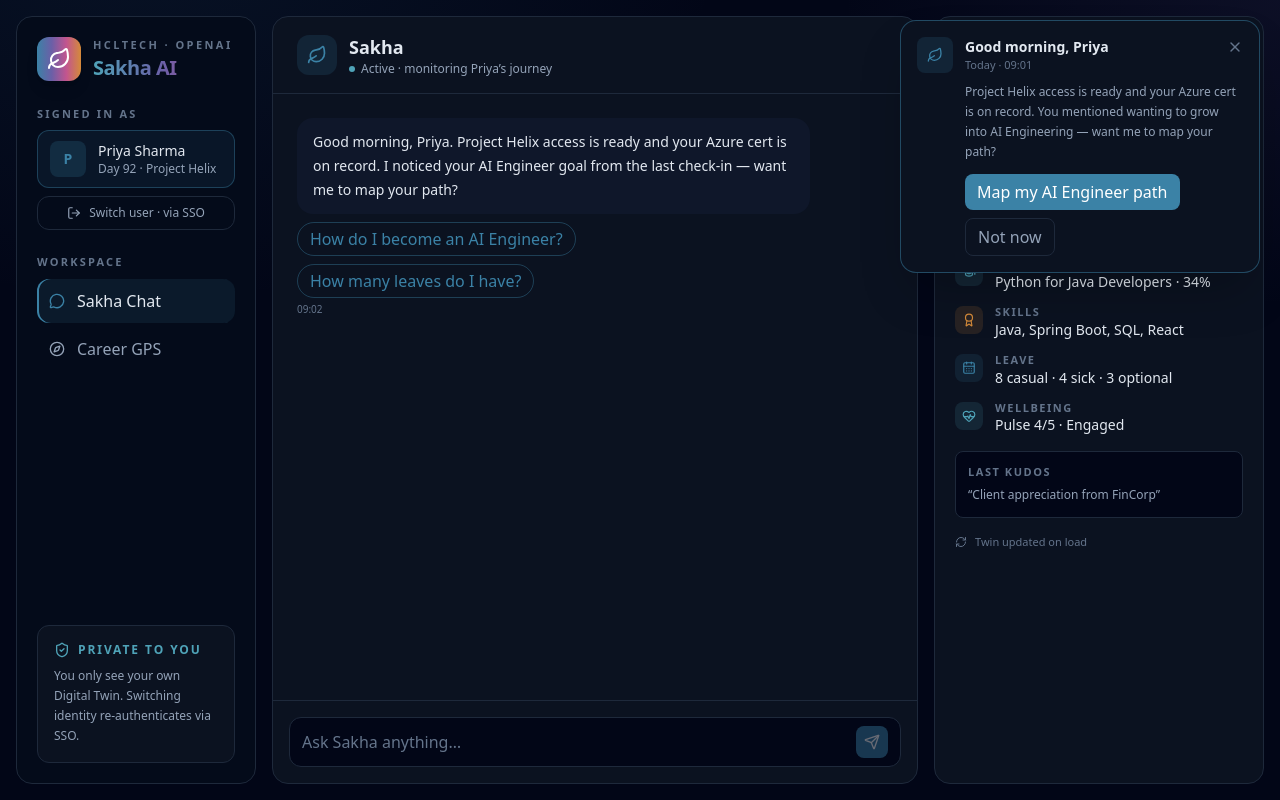
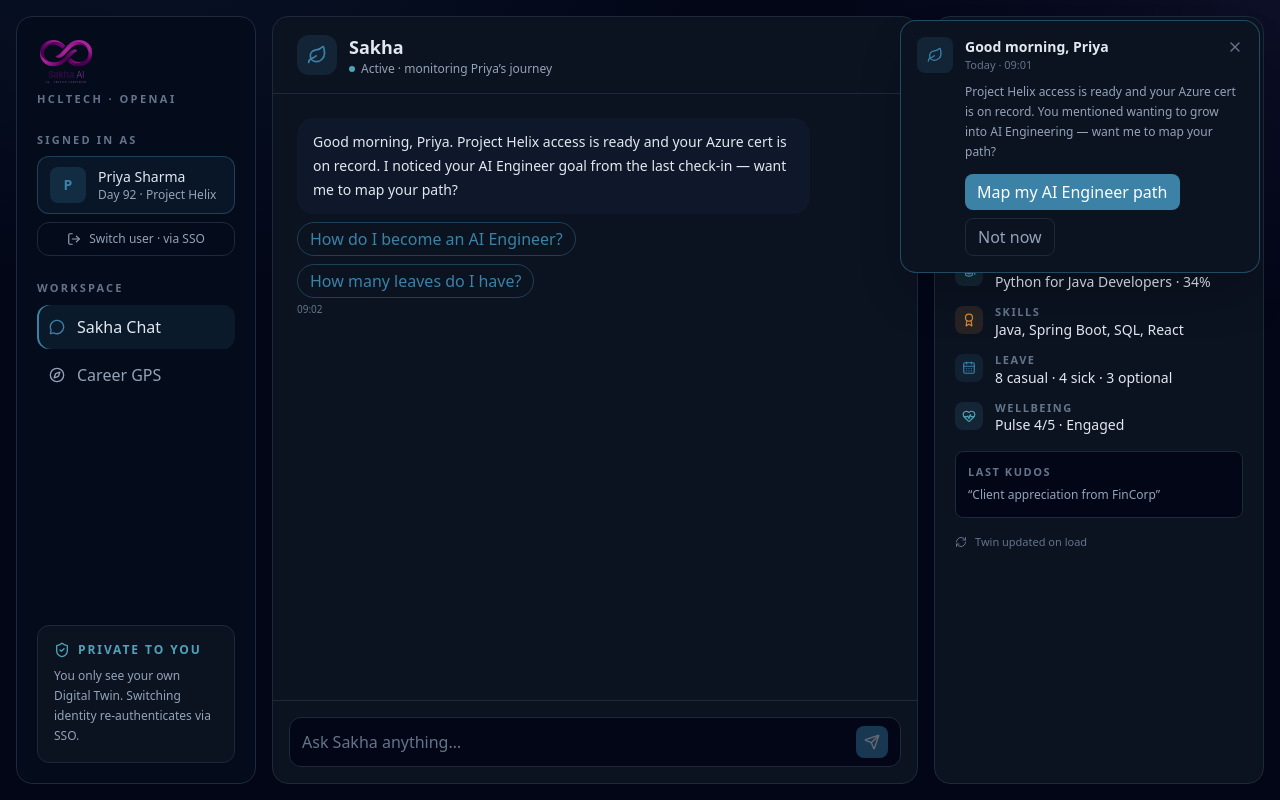
Before and after one commit to rajsrinivas-74/sakhaai, a Next.js app: page /app in a window 1280 px wide. Built offline with nearby package versions, Linux system fonts and the light colour scheme.

Commit message:
Polish Sakha branding

```diff
--- a/src/app/layout.tsx
+++ b/src/app/layout.tsx
@@ -11,6 +11,7 @@
   title: "Sakha AI — Employee Success Operating System",
   description:
     "Sakha AI is an Employee Digital Twin-powered companion for onboarding, career growth, HR support, and manager insight.",
+  icons: { icon: "/sakhaai.svg" },
 };
 
 export default function RootLayout({
--- a/src/components/SakhaLogo.tsx
+++ b/src/components/SakhaLogo.tsx
@@ -12,6 +12,7 @@
       width={280}
       height={230}
       priority
+      unoptimized
       className={className}
     />
   );
--- a/src/components/Sidebar.tsx
+++ b/src/components/Sidebar.tsx
@@ -4,7 +4,6 @@
 import {
   Compass,
   LayoutDashboard,
-  Leaf,
   LogOut,
   MessageCircle,
   ShieldCheck,
@@ -12,6 +11,7 @@
 } from "lucide-react";
 import type { EmployeeTwin } from "@/types/sakha";
 import { ACCENT_HEX, accentRgba, type Accent } from "@/lib/accents";
+import { SakhaLogo } from "@/components/SakhaLogo";
 
 export type View = "chat" | "career" | "manager";
 
@@ -67,16 +67,11 @@
 
   return (
     <aside className="surface flex h-full flex-col gap-6 p-5" style={{ background: "var(--sidebar)" }}>
-      <Link href="/" className="flex items-center gap-3">
-        <div className="brand-gradient flex h-11 w-11 items-center justify-center rounded-xl text-white shadow-lg">
-          <Leaf className="h-6 w-6" />
-        </div>
-        <div>
-          <p className="text-[11px] font-semibold uppercase tracking-[0.22em] text-[var(--text-muted)]">
-            HCLTech · OpenAI
-          </p>
-          <h1 className="text-xl font-semibold tracking-tight brand-text">Sakha AI</h1>
-        </div>
+      <Link href="/" className="flex flex-col items-start gap-1.5">
+        <SakhaLogo className="h-12 w-auto" />
+        <p className="text-[11px] font-semibold uppercase tracking-[0.22em] text-[var(--text-muted)]">
+          HCLTech · OpenAI
+        </p>
       </Link>
 
       <div>
@@ -157,11 +152,8 @@
   return (
     <div className="surface flex flex-col gap-2.5 p-2.5" style={{ background: "var(--sidebar)" }}>
       <div className="flex items-center gap-2.5">
-        <Link
-          href="/"
-          className="brand-gradient flex h-9 w-9 shrink-0 items-center justify-center rounded-lg text-white"
-        >
-          <Leaf className="h-5 w-5" />
+        <Link href="/" className="flex shrink-0 items-center">
+          <SakhaLogo className="h-8 w-auto" />
         </Link>
         <div className="min-w-0 flex-1">
           <p className="truncate text-sm font-semibold text-[var(--text-primary)]">{identity.name}</p>
```
